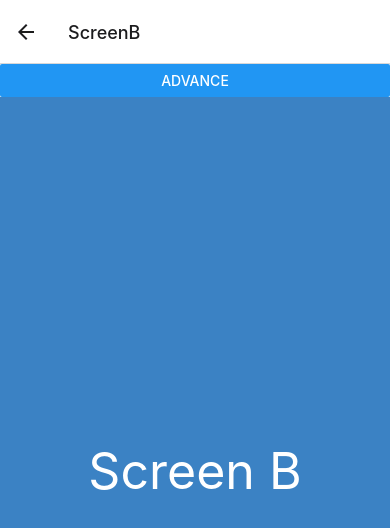
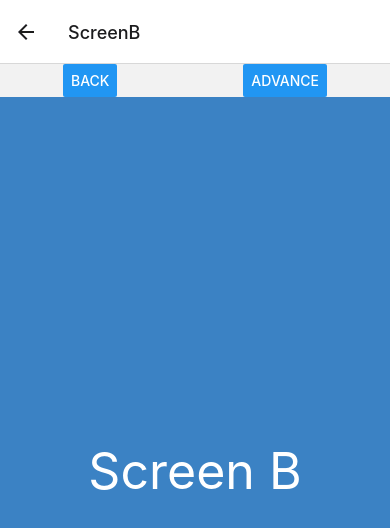
Before and after one commit to jvaraujos/course-react-native-navigation, a React Native app in the folder navigation/: screen /ScreenB in a window 390 px wide. Shown: the top 528 px of the page. Built offline with nearby package versions, Linux system fonts and the light colour scheme.

Commit message:
89-Navegacao Stack 4

```diff
--- a/navigation/src/components/StepStack.js
+++ b/navigation/src/components/StepStack.js
@@ -3,8 +3,17 @@ import {View,Button, Text} from 'react-native'
 
 export default props => {
     return (
-        <View style={{flex:1,}}>
-            <View>
+        <View style={{flex:1}}>
+            <View style={{flexDirection:'row',justifyContent:'space-around'}}>
+            {props.back
+                ?
+                <Button
+                title='Back'
+                onPress={()=>{props.navigation.goBack()
+                }}>
+                </Button>
+                :false
+                }
                 {props.advance
                 ?
                 <Button
--- a/navigation/src/routes/Stack.js
+++ b/navigation/src/routes/Stack.js
@@ -11,13 +11,13 @@ export default props => {
     return (
         <Stack.Navigator initialRouteName ="ScreenA">
             <Stack.Screen name="ScreenA" options={{title:'Initial infos'}}>{props=>(
-                <StepStack {...props} advance="ScreenB">
+                <StepStack {...props} advance="ScreenB" >
                     <ScreenA/>
                 </StepStack>
             )}
             </Stack.Screen>
-            <Stack.Screen name="ScreenB">{props=>(
-                <StepStack {...props} advance="ScreenC">
+            <Stack.Screen name="ScreenB" >{props=>(
+                <StepStack {...props} advance="ScreenC" back>
                     <ScreenB/>
                 </StepStack>
             )}
```
